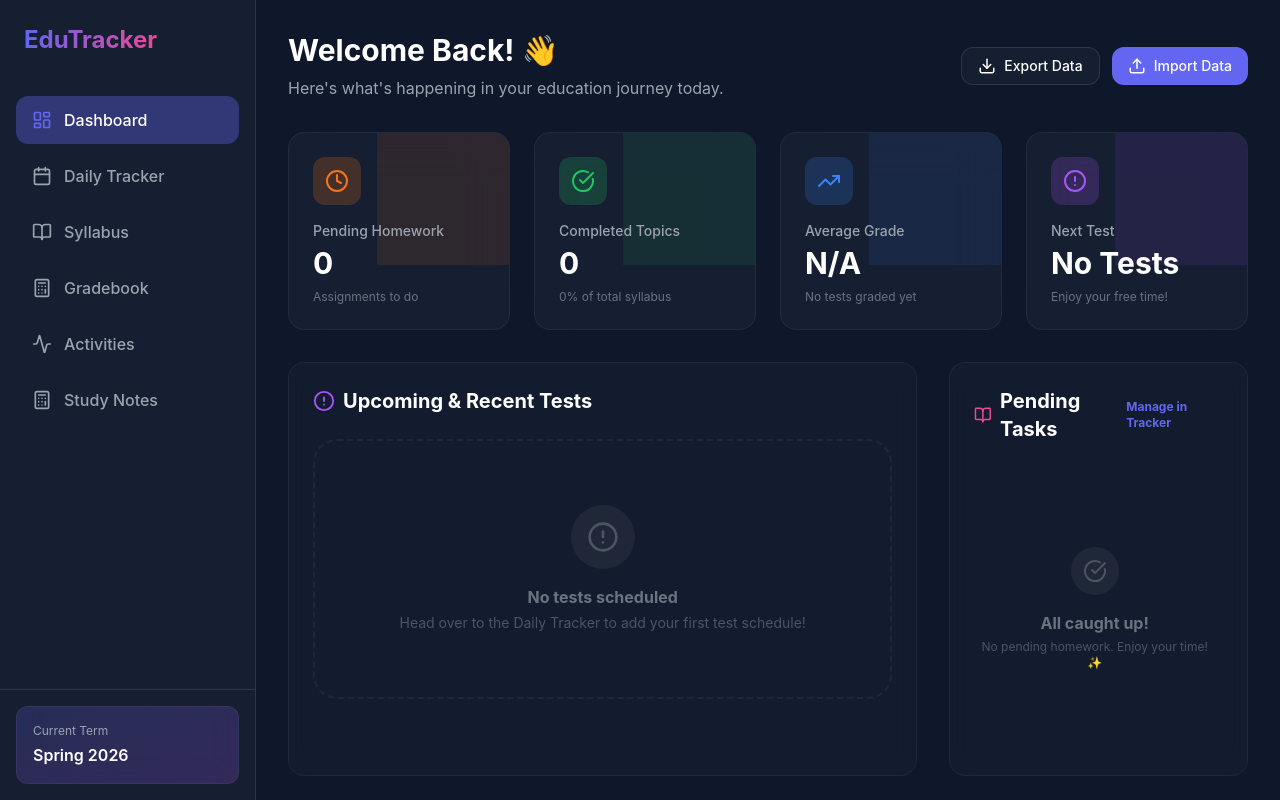
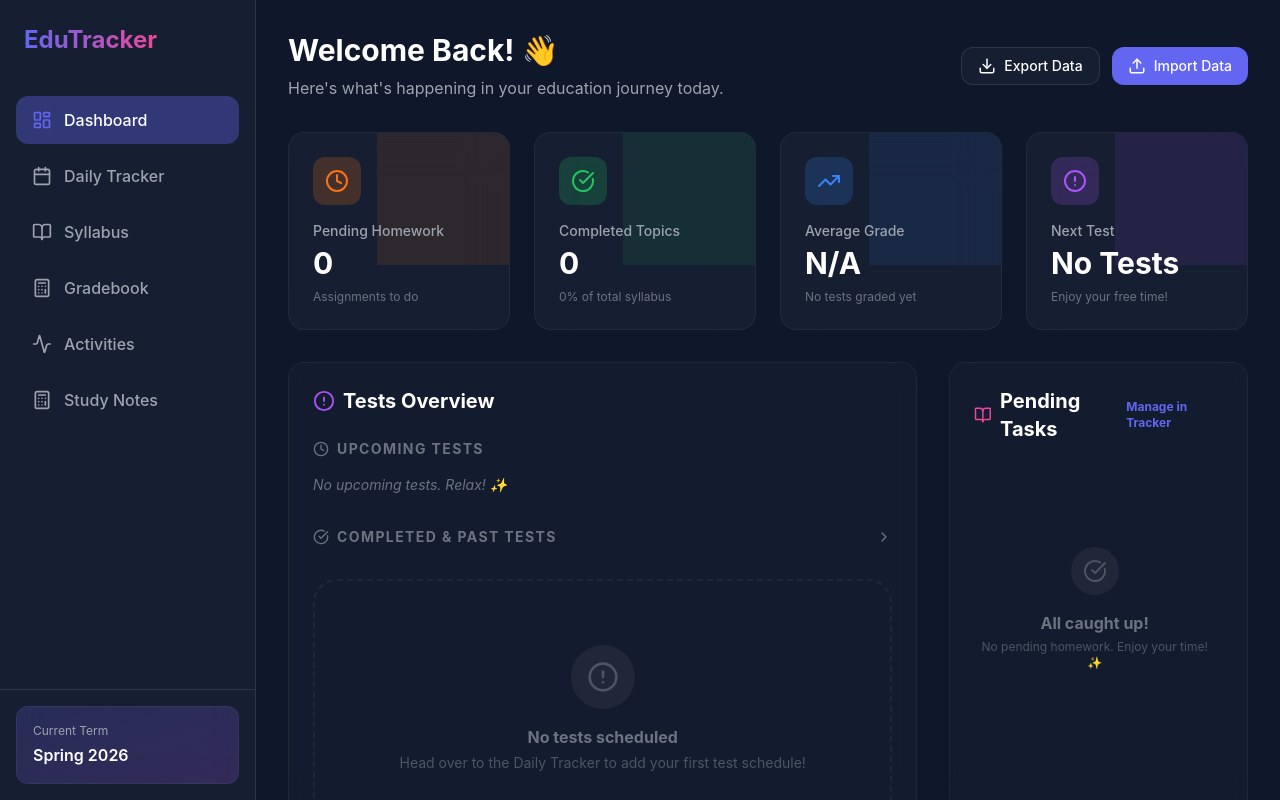
Before and after one commit to MK-Gits/School-Tracker, a React (Vite) app: page / in a window 1280 px wide. Built offline with nearby package versions, Linux system fonts and the light colour scheme.

Commit message:
cleaned up the date issue

```diff
--- a/src/pages/DailyTracker.jsx
+++ b/src/pages/DailyTracker.jsx
@@ -2,6 +2,7 @@ import React, { useState, useEffect } from 'react';
 import { motion, AnimatePresence } from 'framer-motion';
 import { CheckCircle, Circle, Plus, Calendar as CalendarIcon, Clock, ArrowRight, ChevronLeft, ChevronRight, Book, Trophy, TrendingUp, AlertCircle } from 'lucide-react';
 import { loadData, saveData } from '../utils/storage';
+import { formatDateKey, parseLocalDate } from '../utils/dateUtils';
 import { Link } from 'react-router-dom';
 
 const DailyTracker = () => {
@@ -20,11 +21,6 @@ const DailyTracker = () => {
     const [newTask, setNewTask] = useState('');
     const [viewDate, setViewDate] = useState(new Date()); // For calendar navigation
     const [newTest, setNewTest] = useState({ subject: '', name: '', date: '' });
-
-    const formatDateKey = (date) => {
-        const d = new Date(date);
-        return `${d.getFullYear()}-${String(d.getMonth() + 1).padStart(2, '0')}-${String(d.getDate()).padStart(2, '0')}`;
-    };
 
     const dateKey = formatDateKey(selectedDate);
 
--- a/src/pages/Dashboard.jsx
+++ b/src/pages/Dashboard.jsx
@@ -1,7 +1,8 @@
 import React, { useState, useEffect } from 'react';
-import { motion } from 'framer-motion';
-import { CheckCircle, Clock, TrendingUp, AlertCircle, BookOpen, Download, Upload, Trash2 } from 'lucide-react';
+import { motion, AnimatePresence } from 'framer-motion';
+import { CheckCircle, Clock, TrendingUp, AlertCircle, BookOpen, Download, Upload, Trash2, ChevronDown, ChevronRight } from 'lucide-react';
 import { loadData, saveData } from '../utils/storage';
+import { parseLocalDate, formatDateKey, startOfLocalDate } from '../utils/dateUtils';
 import { Link } from 'react-router-dom';
 
 const StatCard = ({ title, value, subtitle, icon: Icon, color }) => (
@@ -35,11 +36,12 @@ const Dashboard = () => {
     const [pendingAssignments, setPendingAssignments] = useState([]);
     const [tests, setTests] = useState([]);
     const [nextTest, setNextTest] = useState(null);
+    const [isCompletedTestsOpen, setIsCompletedTestsOpen] = useState(false);
 
     useEffect(() => {
         const subjects = loadData('syllabus_data', []);
         const dailyTasksData = loadData('daily_tasks_data', {});
-        const todayKey = new Date().getFullYear() + '-' + String(new Date().getMonth() + 1).padStart(2, '0') + '-' + String(new Date().getDate()).padStart(2, '0');
+        const todayKey = formatDateKey(new Date());
 
         let pendingCount = 0;
         let completedCount = 0;
@@ -97,12 +99,12 @@ const Dashboard = () => {
         const testsToProcess = tests.length > 0 ? tests : storedTests;
 
         const upcoming = testsToProcess
-            .filter(t => new Date(t.date) >= new Date().setHours(0, 0, 0, 0))
-            .sort((a, b) => new Date(a.date) - new Date(b.date));
+            .filter(t => parseLocalDate(t.date) >= startOfLocalDate(new Date()))
+            .sort((a, b) => parseLocalDate(a.date) - parseLocalDate(b.date));
 
         if (upcoming.length > 0) {
             const nearest = upcoming[0];
-            const diffTime = Math.abs(new Date(nearest.date) - new Date().setHours(0, 0, 0, 0));
+            const diffTime = Math.abs(parseLocalDate(nearest.date) - startOfLocalDate(new Date()));
             const diffDays = Math.ceil(diffTime / (1000 * 60 * 60 * 24));
             setNextTest({
                 ...nearest,
@@ -272,14 +274,21 @@ const Dashboard = () => {
                 {/* Upcoming & Recent Tests (2/3 width) */}
                 <div className="lg:col-span-2 bg-surface/30 backdrop-blur-md p-6 rounded-2xl border border-white/5">
                     <h2 className="text-xl font-bold mb-6 flex items-center gap-2">
-                        <AlertCircle size={22} className="text-purple-500" /> Upcoming & Recent Tests
+                        <AlertCircle size={22} className="text-purple-500" /> Tests Overview
                     </h2>
+                    <div className="space-y-8">
+                        {/* Upcoming Tests */}
+                        <div>
+                            <h3 className="text-sm font-bold text-gray-500 uppercase tracking-widest mb-4 flex items-center gap-2">
+                                <Clock size={16} /> Upcoming Tests
+                            </h3>
                             <div className="grid grid-cols-1 md:grid-cols-2 gap-6">
-                        {tests.sort((a, b) => new Date(b.date) - new Date(a.date))
+                                {tests
+                                    .filter(t => parseLocalDate(t.date) >= startOfLocalDate(new Date()) && (!t.score || t.score === ''))
+                                    .sort((a, b) => parseLocalDate(a.date) - parseLocalDate(b.date))
                                     .map(test => {
-                                const isPassed = new Date(test.date) < new Date().setHours(0, 0, 0, 0);
                                         return (
-                                    <div key={test.id} className={`p-5 bg-white/5 rounded-2xl border border-white/5 group relative ${isPassed ? 'border-primary/20' : ''} hover:bg-white/[0.08] transition-all`}>
+                                            <div key={test.id} className="p-5 bg-white/5 rounded-2xl border border-white/5 group relative hover:bg-white/[0.08] transition-all">
                                                 <button
                                                     onClick={() => deleteTest(test.id)}
                                                     className="absolute top-3 right-3 p-1 text-gray-500 hover:text-red-500 opacity-0 group-hover:opacity-100 transition-opacity"
@@ -288,19 +297,80 @@ const Dashboard = () => {
                                                 </button>
                                                 <div className="flex flex-col gap-4">
                                                     <div className="flex items-start gap-3">
-                                                <div className={`p-2 rounded-xl ${isPassed ? 'bg-primary/10 text-primary' : 'bg-purple-500/10 text-purple-500'}`}>
+                                                        <div className="p-2 rounded-xl bg-purple-500/10 text-purple-500">
                                                             <AlertCircle size={24} />
                                                         </div>
                                                         <div className="flex-1">
                                                             <p className="font-bold text-lg text-gray-100 leading-tight">{test.name}</p>
                                                             <p className="text-sm text-gray-400 mt-0.5">{test.subject}</p>
                                                             <p className="text-xs text-primary mt-2 font-bold uppercase tracking-wider">
-                                                        {new Date(test.date).toLocaleDateString(undefined, { weekday: 'short', month: 'short', day: 'numeric' })}
+                                                                {parseLocalDate(test.date).toLocaleDateString(undefined, { weekday: 'short', month: 'short', day: 'numeric' })}
+                                                            </p>
+                                                        </div>
+                                                    </div>
+                                                </div>
+                                            </div>
+                                        );
+                                    })}
+                                {tests.filter(t => parseLocalDate(t.date) >= startOfLocalDate(new Date()) && (!t.score || t.score === '')).length === 0 && (
+                                    <p className="text-sm text-gray-500 italic">No upcoming tests. Relax! ✨</p>
+                                )}
+                            </div>
+                        </div>
+
+                        {/* Completed & Past Tests */}
+                        <div>
+                            <button
+                                onClick={() => setIsCompletedTestsOpen(!isCompletedTestsOpen)}
+                                className="w-full flex items-center justify-between text-sm font-bold text-gray-500 uppercase tracking-widest mb-4 hover:text-gray-300 transition-colors group"
+                            >
+                                <div className="flex items-center gap-2">
+                                    <CheckCircle size={16} /> Completed & Past Tests
+                                </div>
+                                <div className="flex items-center gap-2">
+                                    <span className="text-[10px] lowercase font-normal opacity-0 group-hover:opacity-100 transition-opacity">
+                                        {isCompletedTestsOpen ? 'click to collapse' : 'click to expand'}
+                                    </span>
+                                    {isCompletedTestsOpen ? <ChevronDown size={16} /> : <ChevronRight size={16} />}
+                                </div>
+                            </button>
+
+                            <AnimatePresence>
+                                {isCompletedTestsOpen && (
+                                    <motion.div
+                                        initial={{ height: 0, opacity: 0 }}
+                                        animate={{ height: 'auto', opacity: 1 }}
+                                        exit={{ height: 0, opacity: 0 }}
+                                        transition={{ duration: 0.3, ease: 'easeInOut' }}
+                                        className="overflow-hidden"
+                                    >
+                                        <div className="grid grid-cols-1 md:grid-cols-2 gap-6 pb-2">
+                                            {tests
+                                                .filter(t => parseLocalDate(t.date) < startOfLocalDate(new Date()) || (t.score && t.score !== ''))
+                                                .sort((a, b) => parseLocalDate(b.date) - parseLocalDate(a.date))
+                                                .map(test => {
+                                                    return (
+                                                        <div key={test.id} className="p-5 bg-white/5 rounded-2xl border border-primary/20 group relative hover:bg-white/[0.08] transition-all">
+                                                            <button
+                                                                onClick={() => deleteTest(test.id)}
+                                                                className="absolute top-3 right-3 p-1 text-gray-500 hover:text-red-500 opacity-0 group-hover:opacity-100 transition-opacity"
+                                                            >
+                                                                <Trash2 size={16} />
+                                                            </button>
+                                                            <div className="flex flex-col gap-4">
+                                                                <div className="flex items-start gap-3">
+                                                                    <div className="p-2 rounded-xl bg-primary/10 text-primary">
+                                                                        <CheckCircle size={24} />
+                                                                    </div>
+                                                                    <div className="flex-1">
+                                                                        <p className="font-bold text-lg text-gray-100 leading-tight">{test.name}</p>
+                                                                        <p className="text-sm text-gray-400 mt-0.5">{test.subject}</p>
+                                                                        <p className="text-xs text-primary mt-2 font-bold uppercase tracking-wider">
+                                                                            {parseLocalDate(test.date).toLocaleDateString(undefined, { weekday: 'short', month: 'short', day: 'numeric' })}
                                                                         </p>
                                                                     </div>
                                                                 </div>
 
-                                            {isPassed && (
                                                                 <div className="flex items-center gap-3 mt-2 pt-4 border-t border-white/10">
                                                                     <span className="text-xs font-bold text-gray-500 uppercase tracking-widest">Score:</span>
                                                                     <div className="flex items-center flex-1">
@@ -316,11 +386,19 @@ const Dashboard = () => {
                                                                         <span className="ml-2 text-sm font-bold text-primary">%</span>
                                                                     </div>
                                                                 </div>
-                                            )}
                                                             </div>
                                                         </div>
                                                     );
                                                 })}
+                                            {tests.filter(t => parseLocalDate(t.date) < startOfLocalDate(new Date()) || (t.score && t.score !== '')).length === 0 && (
+                                                <p className="text-sm text-gray-500 italic">No completed tests yet.</p>
+                                            )}
+                                        </div>
+                                    </motion.div>
+                                )}
+                            </AnimatePresence>
+                        </div>
+
                         {tests.length === 0 && (
                             <div className="col-span-full py-16 text-center border-2 border-dashed border-white/5 rounded-3xl">
                                 <div className="w-16 h-16 bg-white/5 rounded-full flex items-center justify-center mx-auto mb-4 text-gray-600">
--- /dev/null
+++ b/src/utils/dateUtils.js
@@ -0,0 +1,31 @@
+/**
+ * Parses a "YYYY-MM-DD" date string as local midnight.
+ * This prevents the date from shifting when using UTC-based parsing.
+ * @param {string} dateStr - The date string in "YYYY-MM-DD" format.
+ * @returns {Date} - A Date object representing midnight on that day in the local timezone.
+ */
+export const parseLocalDate = (dateStr) => {
+    if (!dateStr) return new Date();
+    const [year, month, day] = dateStr.split('-').map(Number);
+    return new Date(year, month - 1, day);
+};
+
+/**
+ * Returns a "YYYY-MM-DD" string for a given Date object in local time.
+ * @param {Date|string} date - The date to format.
+ * @returns {string} - The formatted date string.
+ */
+export const formatDateKey = (date) => {
+    const d = new Date(date);
+    return `${d.getFullYear()}-${String(d.getMonth() + 1).padStart(2, '0')}-${String(d.getDate()).padStart(2, '0')}`;
+};
+
+/**
+ * Normalizes a date to local midnight for accurate day-to-day comparison.
+ * @param {Date|string|number} date
+ * @returns {Date}
+ */
+export const startOfLocalDate = (date) => {
+    const d = new Date(date);
+    return new Date(d.getFullYear(), d.getMonth(), d.getDate());
+};
```
Lines whose indentation alone changed are shown as unchanged.
